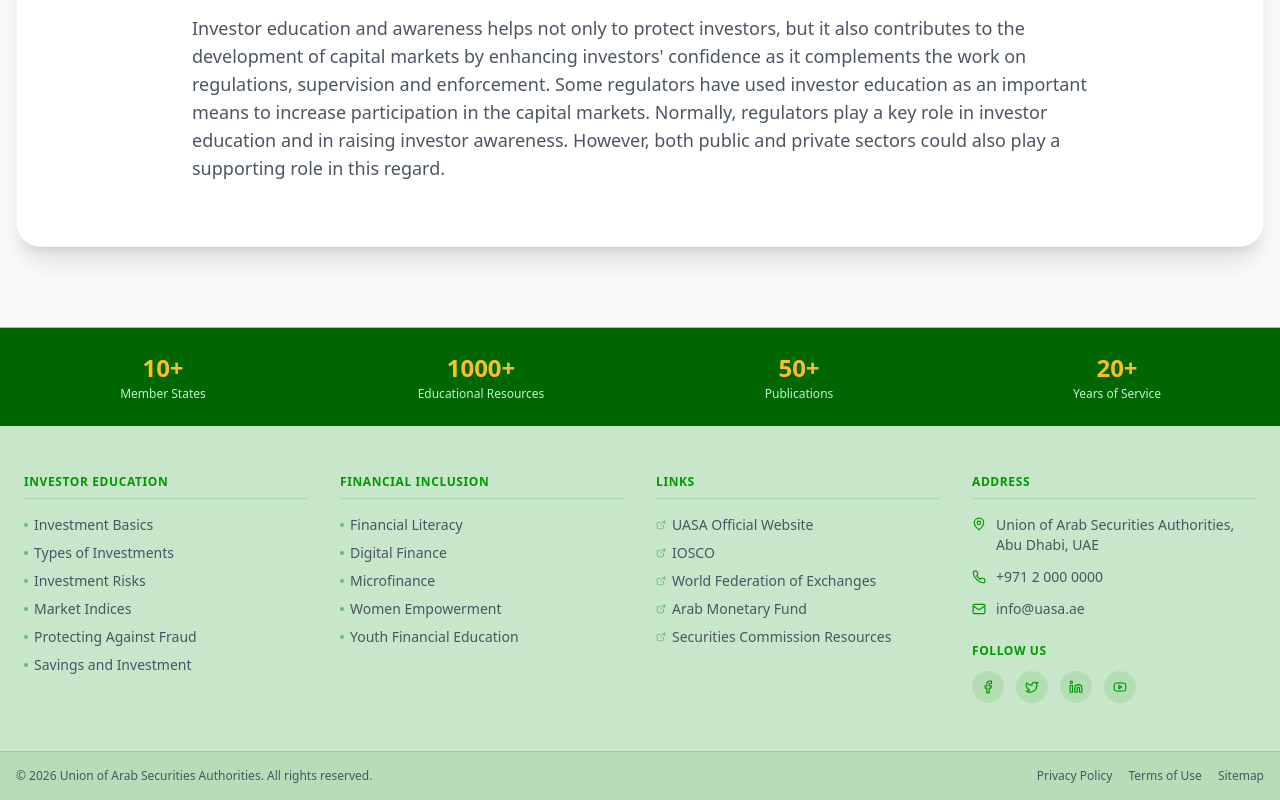
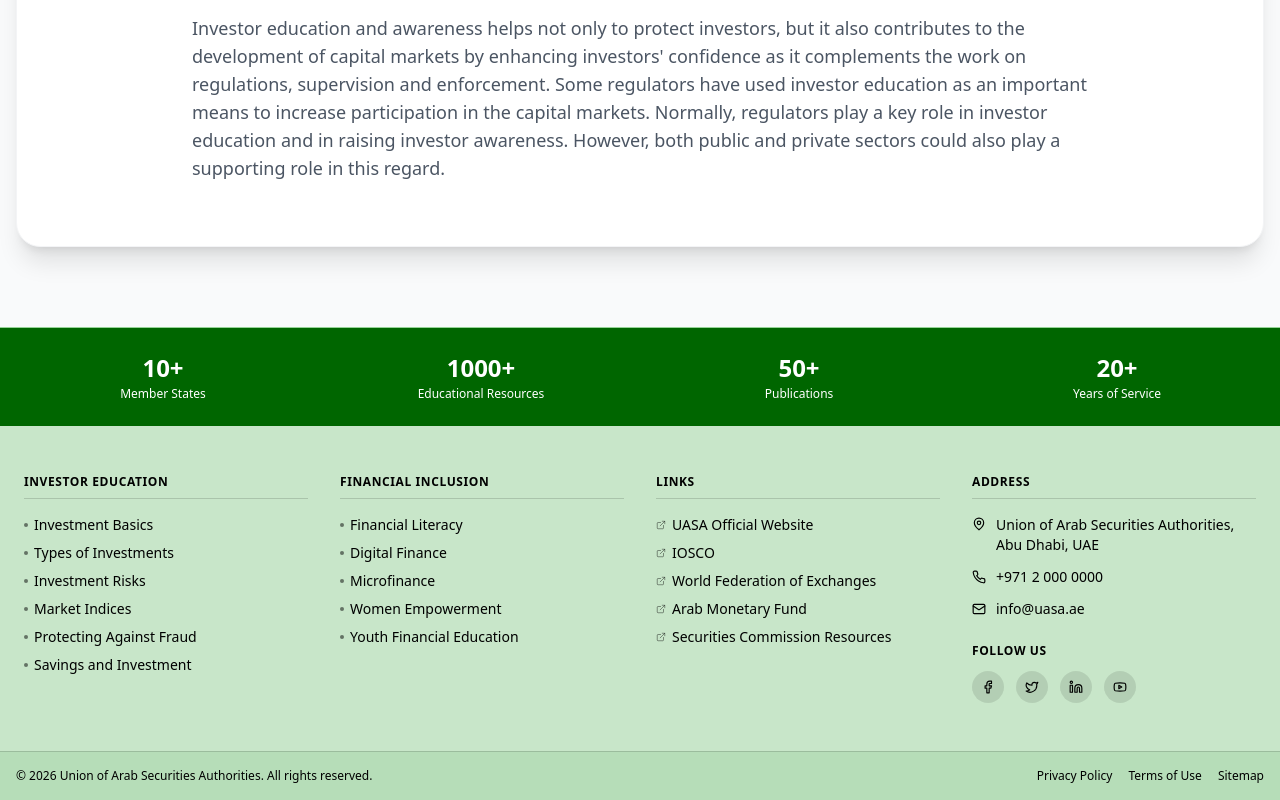
Before and after one commit to uasauaehosting/investoredufrontend, a React (Vite) app: page /about in a window 1280 px wide. Shown: the part 1088-1888 px from the top of the page. Built offline with nearby package versions, Linux system fonts and the light colour scheme; no server answers.

Commit message:
Update Footer.tsx

```diff
--- a/src/components/Footer.tsx
+++ b/src/components/Footer.tsx
@@ -28,13 +28,13 @@ export default function Footer() {
   const { data: footer } = useSiteContent('footer', FALLBACK_FOOTER);
 
   return (
-    <footer className="bg-[#c8e6c9] text-gray-700 border-t border-[#009900]/25">
+    <footer className="bg-[#c8e6c9] text-black border-t border-[#009900]/25">
       <div className="bg-[#006600] py-6 px-4">
         <div className="max-w-7xl mx-auto grid grid-cols-2 md:grid-cols-4 gap-6 text-center">
           {stats.map((stat) => (
             <div key={stat.label}>
-              <div className="text-2xl font-bold text-amber-400">{stat.value}</div>
-              <div className="text-xs text-green-200 mt-0.5">{stat.label}</div>
+              <div className="text-2xl font-bold text-white">{stat.value}</div>
+              <div className="text-xs text-white mt-0.5">{stat.label}</div>
             </div>
           ))}
         </div>
@@ -43,12 +43,12 @@ export default function Footer() {
       <div className="max-w-7xl mx-auto px-4 sm:px-6 py-12">
         <div className="grid grid-cols-1 sm:grid-cols-2 lg:grid-cols-4 gap-8">
           <div>
-            <h4 className="font-semibold text-[#009900] uppercase tracking-wider text-xs mb-4 pb-2 border-b border-[#009900]/15">Investor Education</h4>
+            <h4 className="font-semibold text-black uppercase tracking-wider text-xs mb-4 pb-2 border-b border-black/15">Investor Education</h4>
             <ul className="space-y-2">
               {footer.educationLinks.map((link: string) => (
                 <li key={link}>
-                  <a href="#" className="text-gray-600 text-sm hover:text-[#009900] transition-colors flex items-center gap-1.5">
-                    <span className="w-1 h-1 bg-[#009900]/50 rounded-full" />{link}
+                  <a href="#" className="text-black text-sm hover:opacity-70 transition-opacity flex items-center gap-1.5">
+                    <span className="w-1 h-1 bg-black/50 rounded-full" />{link}
                   </a>
                 </li>
               ))}
@@ -56,12 +56,12 @@ export default function Footer() {
           </div>
 
           <div>
-            <h4 className="font-semibold text-[#009900] uppercase tracking-wider text-xs mb-4 pb-2 border-b border-[#009900]/15">Financial Inclusion</h4>
+            <h4 className="font-semibold text-black uppercase tracking-wider text-xs mb-4 pb-2 border-b border-black/15">Financial Inclusion</h4>
             <ul className="space-y-2">
               {footer.inclusionLinks.map((link: string) => (
                 <li key={link}>
-                  <a href="#" className="text-gray-600 text-sm hover:text-[#009900] transition-colors flex items-center gap-1.5">
-                    <span className="w-1 h-1 bg-[#009900]/50 rounded-full" />{link}
+                  <a href="#" className="text-black text-sm hover:opacity-70 transition-opacity flex items-center gap-1.5">
+                    <span className="w-1 h-1 bg-black/50 rounded-full" />{link}
                   </a>
                 </li>
               ))}
@@ -69,12 +69,12 @@ export default function Footer() {
           </div>
 
           <div>
-            <h4 className="font-semibold text-[#009900] uppercase tracking-wider text-xs mb-4 pb-2 border-b border-[#009900]/15">Links</h4>
+            <h4 className="font-semibold text-black uppercase tracking-wider text-xs mb-4 pb-2 border-b border-black/15">Links</h4>
             <ul className="space-y-2">
               {footer.usefulLinks.map((link: { label: string; href: string }) => (
                 <li key={link.label}>
-                  <a href={link.href} className="text-gray-600 text-sm hover:text-[#009900] transition-colors flex items-center gap-1.5 group">
-                    <ExternalLink size={10} className="text-[#009900]/50 flex-shrink-0" />{link.label}
+                  <a href={link.href} className="text-black text-sm hover:opacity-70 transition-opacity flex items-center gap-1.5 group">
+                    <ExternalLink size={10} className="text-black/50 flex-shrink-0" />{link.label}
                   </a>
                 </li>
               ))}
@@ -82,23 +82,23 @@ export default function Footer() {
           </div>
 
           <div>
-            <h4 className="font-semibold text-[#009900] uppercase tracking-wider text-xs mb-4 pb-2 border-b border-[#009900]/15">Address</h4>
+            <h4 className="font-semibold text-black uppercase tracking-wider text-xs mb-4 pb-2 border-b border-black/15">Address</h4>
             <ul className="space-y-3 mb-6">
-              <li className="flex items-start gap-2.5 text-sm text-gray-600">
-                <MapPin size={14} className="text-[#009900] mt-0.5 flex-shrink-0" />
+              <li className="flex items-start gap-2.5 text-sm text-black">
+                <MapPin size={14} className="text-black mt-0.5 flex-shrink-0" />
                 <span>{footer.address}</span>
               </li>
-              <li className="flex items-center gap-2.5 text-sm text-gray-600">
-                <Phone size={14} className="text-[#009900] flex-shrink-0" />
+              <li className="flex items-center gap-2.5 text-sm text-black">
+                <Phone size={14} className="text-black flex-shrink-0" />
                 <span>{footer.phone}</span>
               </li>
-              <li className="flex items-center gap-2.5 text-sm text-gray-600">
-                <Mail size={14} className="text-[#009900] flex-shrink-0" />
+              <li className="flex items-center gap-2.5 text-sm text-black">
+                <Mail size={14} className="text-black flex-shrink-0" />
                 <span>{footer.email}</span>
               </li>
             </ul>
 
-            <h4 className="font-semibold text-[#009900] uppercase tracking-wider text-xs mb-3">Follow Us</h4>
+            <h4 className="font-semibold text-black uppercase tracking-wider text-xs mb-3">Follow Us</h4>
             <div className="flex items-center gap-3">
               {[
                 { Icon: Facebook, label: 'Facebook' },
@@ -106,7 +106,7 @@ export default function Footer() {
                 { Icon: Linkedin, label: 'LinkedIn' },
                 { Icon: Youtube, label: 'YouTube' },
               ].map(({ Icon, label }) => (
-                <a key={label} href="#" aria-label={label} className="w-8 h-8 rounded-full bg-[#009900]/10 text-[#009900] hover:bg-[#009900] hover:text-white flex items-center justify-center transition-colors">
+                <a key={label} href="#" aria-label={label} className="w-8 h-8 rounded-full bg-black/10 text-black hover:bg-black hover:text-white flex items-center justify-center transition-colors">
                   <Icon size={14} />
                 </a>
               ))}
@@ -115,13 +115,13 @@ export default function Footer() {
         </div>
       </div>
 
-      <div className="border-t border-[#009900]/20 bg-[#a5d6a7]/50 py-4 px-4">
-        <div className="max-w-7xl mx-auto flex flex-col sm:flex-row justify-between items-center gap-2 text-xs text-gray-600">
+      <div className="border-t border-black/15 bg-[#a5d6a7]/50 py-4 px-4">
+        <div className="max-w-7xl mx-auto flex flex-col sm:flex-row justify-between items-center gap-2 text-xs text-black">
           <p>&copy; {new Date().getFullYear()} Union of Arab Securities Authorities. All rights reserved.</p>
           <div className="flex items-center gap-4">
-            <a href="#" className="hover:text-[#009900] transition-colors">Privacy Policy</a>
-            <a href="#" className="hover:text-[#009900] transition-colors">Terms of Use</a>
-            <a href="#" className="hover:text-[#009900] transition-colors">Sitemap</a>
+            <a href="#" className="hover:opacity-70 transition-opacity">Privacy Policy</a>
+            <a href="#" className="hover:opacity-70 transition-opacity">Terms of Use</a>
+            <a href="#" className="hover:opacity-70 transition-opacity">Sitemap</a>
           </div>
         </div>
       </div>
```
